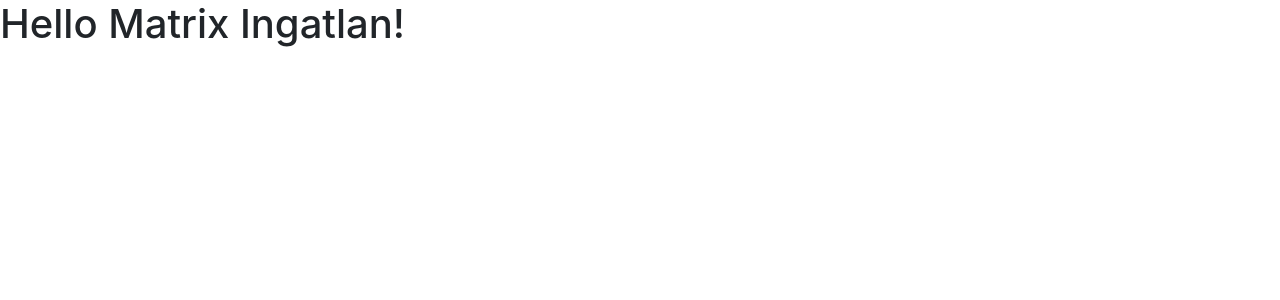
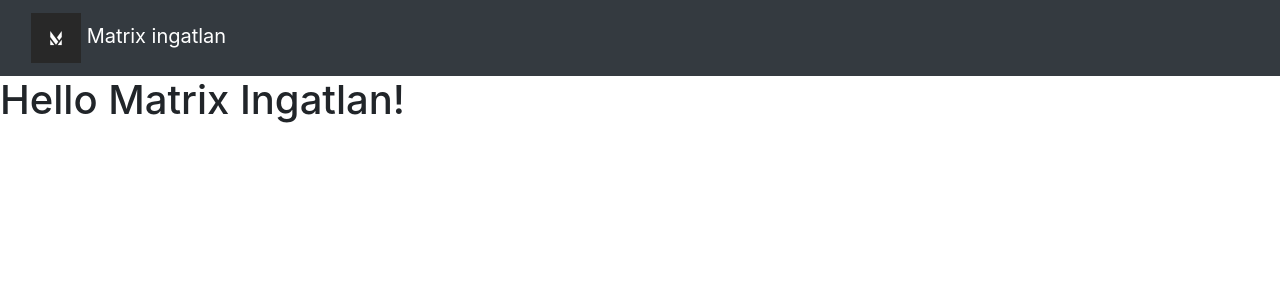
Before and after one commit to janzsob/matrix_ingatlan, a Django app: page / in a window 1280 px wide. Shown: the top 300 px of the page. Run offline with Django 3.2, Linux system fonts and the light colour scheme; some libraries are stand-ins or nearby versions.

Commit message:
added navbar brand by logo

```diff
--- a/webapp/templates/webapp/base.html
+++ b/webapp/templates/webapp/base.html
@@ -11,6 +11,16 @@
     <title>Matrix ingatlan</title>
   </head>
   <body>
+    <nav class="navbar navbar-expand-md navbar-dark bg-dark">
+      <div class="container-fluid">
+        <a class="navbar-brand">
+          {% load static %}
+          <img src="{% static 'webapp/logo.jpg' %}" alt="matrix logo" height="50" width="50">
+          Matrix ingatlan
+        </a>
+      </div>
+    </nav>
+
     <h1>Hello Matrix Ingatlan!</h1>
 
     <!-- Optional JavaScript -->
```
